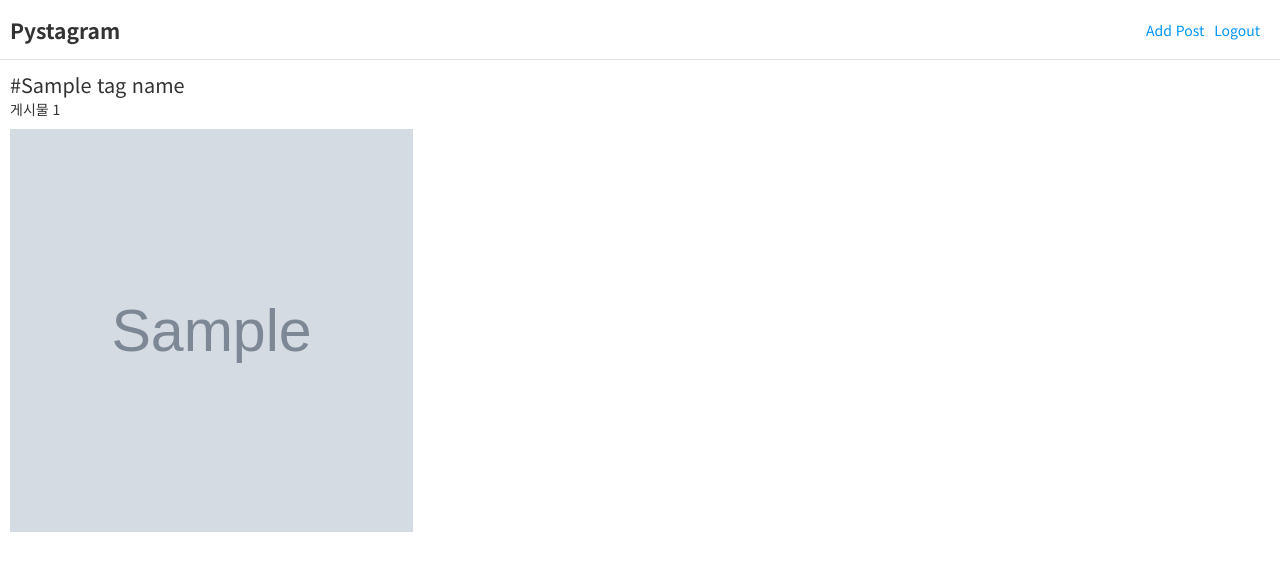
After one commit to rlozl15/pystagram, a Django app: template templates/posts/tags.html in a window 1280 px wide. The commit adds this page. Shown: the top 571 px of the page. Run offline with Django 4.2, Linux system fonts and the light colour scheme; the template is opened without the code that fills it: most values are stand-ins (such as "Sample title", 1, 10 or a date in 2020); grey boxes marked "Sample" are stand-in pictures.

Commit message:
feat: #8 해시태그 검색 기능 추가
- 해시태그를 기준으로 검색하고 검색된 피드를 보여주는 페이지 생성
- 피드 페이지의 해시태그를 눌러 검색할 수 있도록 링크 추가

```diff
--- a/posts/urls.py
+++ b/posts/urls.py
@@ -1,10 +1,11 @@
 from django.urls import path
-from posts.views import feeds, comment_add, comment_delete, post_add
+from posts.views import feeds, comment_add, comment_delete, post_add, tags
 
 app_name = "posts"
 urlpatterns = [
     path("feeds/", feeds, name="feeds"),
     path("comment_add/", comment_add, name="comment_add"),
     path("comment_delete/<int:comment_id>/", comment_delete, name="comment_delete"),
-    path("post_add/", post_add, name="post_add")
+    path("post_add/", post_add, name="post_add"),
+    path("tags/<str:tag_name>/", tags, name="tags"),
 ]
--- a/templates/posts/feeds.html
+++ b/templates/posts/feeds.html
@@ -36,7 +36,7 @@
 					{{ post.content|linebreaksbr }}
 					<div class="post-tags">
 						{% for tag in post.tags.all %}
-							<span>#{{tag.name}}</span>
+							<a href="{% url 'posts:tags' tag_name=tag.name %}">#{{tag.name}}</a>
 						{% endfor %}
 					</div>
 				</div>
--- /dev/null
+++ b/templates/posts/tags.html
@@ -0,0 +1,25 @@
+{% extends 'base.html' %}
+{% block content %}
+	<nav>
+		<h1><a href="{% url 'posts:feeds' %}"> Pystagram </a></h1>
+		<a href="{% url 'posts:post_add' %}"> Add Post </a>
+		<a href="{% url 'users:logout' %}"> Logout </a>
+	</nav>
+	<div id="tags">
+		<header class="tags-header">
+			<h2>#{{ tag_name }}</h2>
+			<div>게시물 {{ posts.count }}</div>
+		</header>
+		<div class="post-grid-container">
+			{% for post in posts %}
+				{% if post.postimage_set.first and post.postimage_set.first.photo %}
+					<div class="post-grid">
+						<img src="{{ post.postimage_set.first.photo.url }}">
+					</div>
+				{% endif %}
+			{% empty %}
+				<p>검색된 게시물이 없습니다.</p>
+			{% endfor %}
+		</div>
+	</div>
+{% endblock %}
```
Also changed, not shown: posts/views.py (+15 -1 lines).
